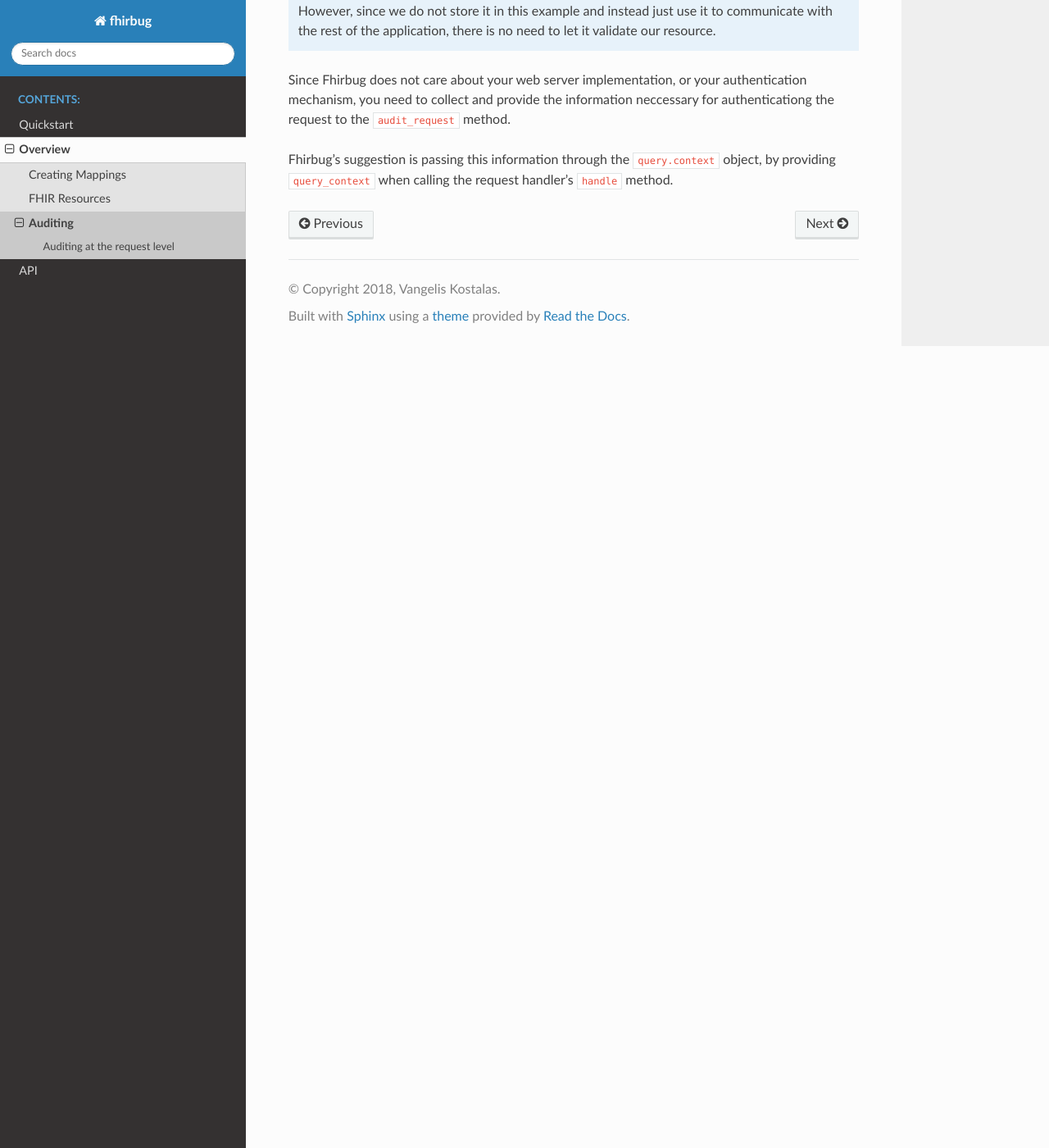
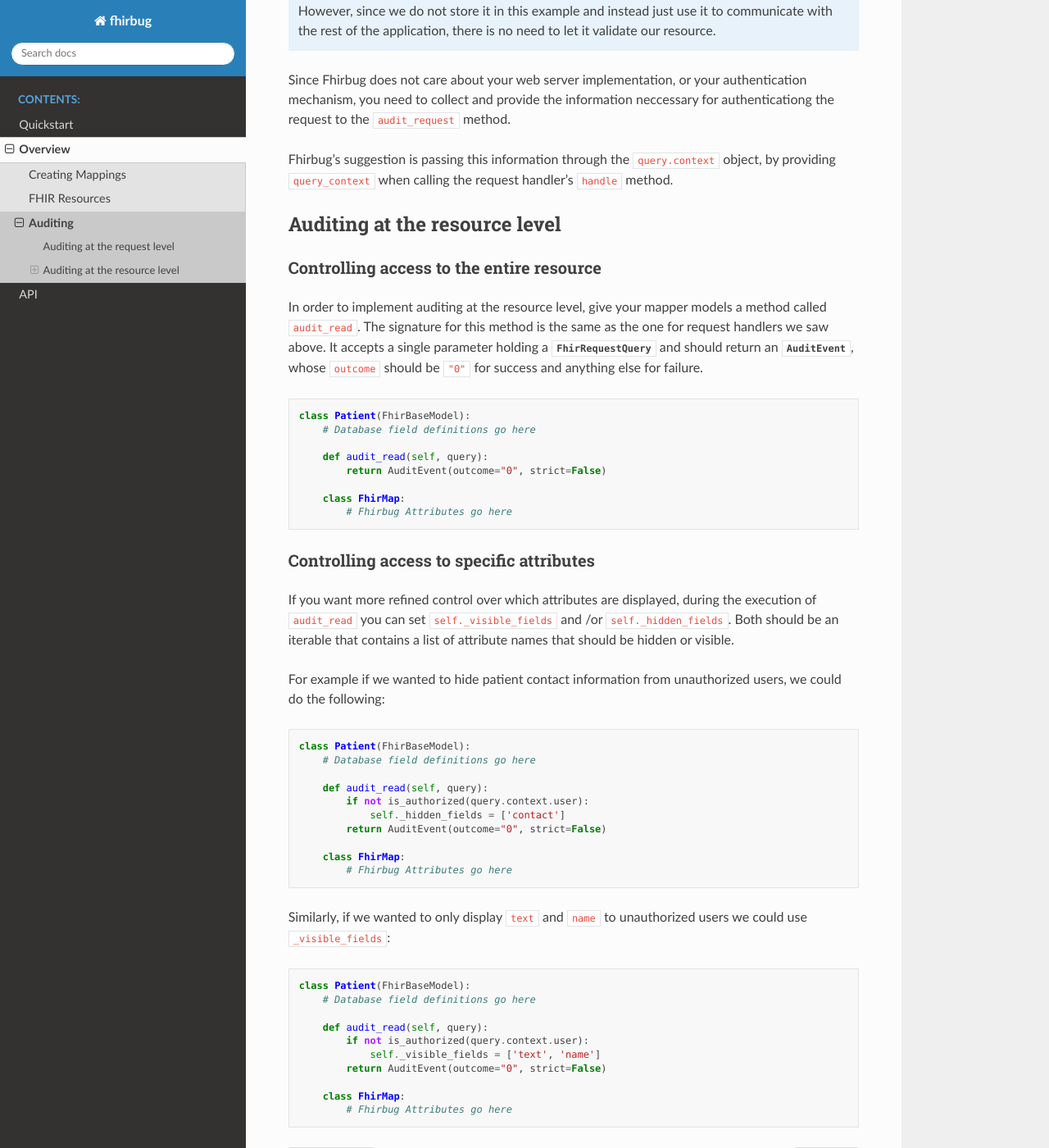
Before and after one commit to zensoup/fhirbug, a Sphinx documentation site: the page built from docs/auditing.rst, in a window 1280 px wide and 1400 px high, scrolled down 1225 px. Shown: the whole window at 82% size. Built offline with Sphinx 7.4.7 and the Read the Docs theme 2.0.0, drawn with Linux system fonts in a browser that asks for light colours.

Commit message:
Added docs on auditing

```diff
--- a/docs/auditing.rst
+++ b/docs/auditing.rst
@@ -64,3 +64,68 @@ Since Fhirbug does not care about your web server implementation, or your
 authentication mechanism, you need to collect and provide the information neccessary for authenticationg the request to the ``audit_request`` method.
 
 Fhirbug's suggestion is passing this information through the ``query.context`` object, by providing ``query_context`` when calling the request handler's ``handle`` method.
+
+
+
+Auditing at the resource level
+------------------------------
+
+Controlling access to the entire resource
+_________________________________________
+
+In order to implement auditing at the resource level, give your mapper models a
+method called ``audit_read``. The signature for this method is the same as the
+one for request handlers we saw above. It accepts a single parameter holding a :class:`FhirRequestQuery <fhirbug.server.requestparser.FhirRequestQuery>` and
+should return an :class:`AuditEvent <fhirbug.Fhir.Resources.AuditEvent>`, whose
+``outcome`` should be ``"0"`` for success and anything else for failure.
+
+::
+
+    class Patient(FhirBaseModel):
+        # Database field definitions go here
+
+        def audit_read(self, query):
+            return AuditEvent(outcome="0", strict=False)
+
+        class FhirMap:
+            # Fhirbug Attributes go here
+
+Controlling access to specific attributes
+_________________________________________
+
+If you want more refined control over which attributes are displayed, during the
+execution of ``audit_read`` you can set ``self._visible_fields`` and /or ``self._hidden_fields``.
+Both should be an iterable that contains a list of attribute names that should be hidden or visible.
+
+For example if we wanted to hide patient contact information from unauthorized users,
+we could do the following:
+
+::
+
+    class Patient(FhirBaseModel):
+        # Database field definitions go here
+
+        def audit_read(self, query):
+            if not is_authorized(query.context.user):
+                self._hidden_fields = ['contact']
+            return AuditEvent(outcome="0", strict=False)
+
+        class FhirMap:
+            # Fhirbug Attributes go here
+
+
+Similarly, if we wanted to only display ``text`` and ``name`` to unauthorized users
+we could use ``_visible_fields``:
+
+::
+
+    class Patient(FhirBaseModel):
+        # Database field definitions go here
+
+        def audit_read(self, query):
+            if not is_authorized(query.context.user):
+                self._visible_fields = ['text', 'name']
+            return AuditEvent(outcome="0", strict=False)
+
+        class FhirMap:
+            # Fhirbug Attributes go here
```
